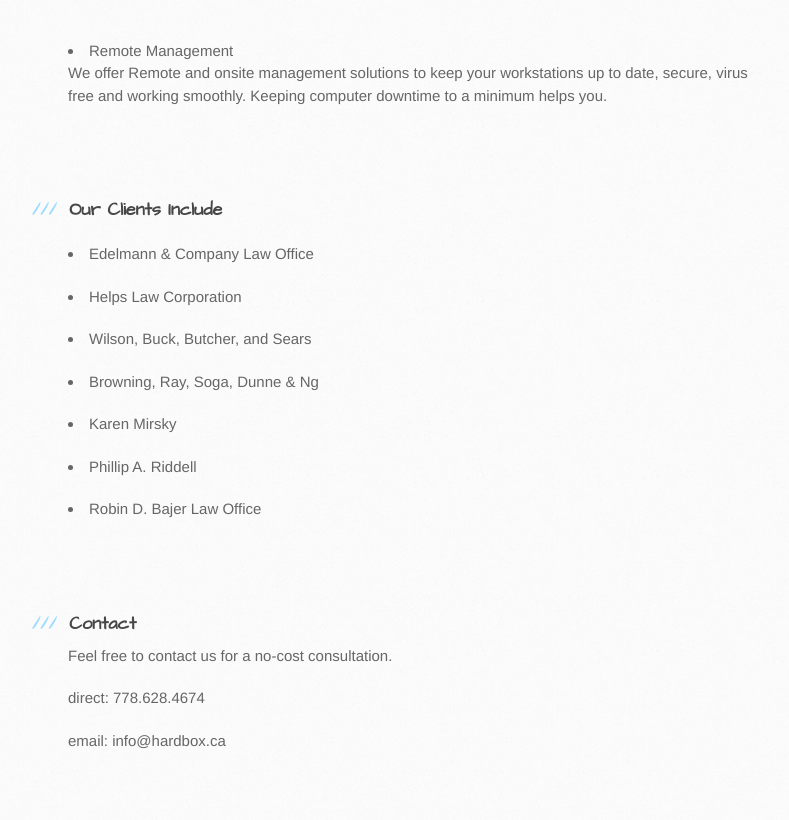
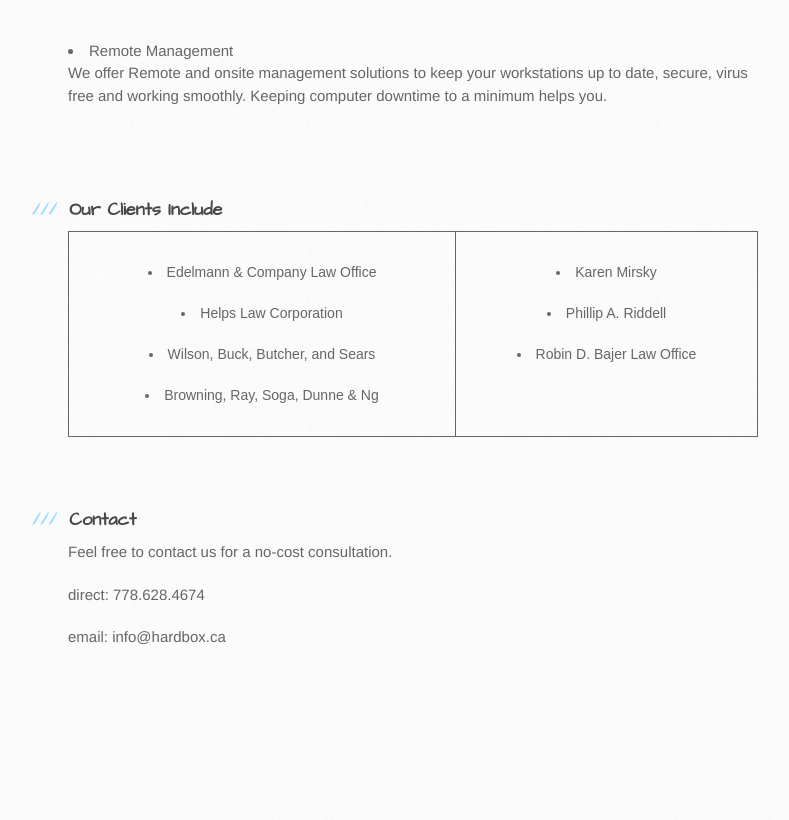
Before and after one commit to hardBox/hardBox.github.io, a plain HTML site: page index.html in a window 1280 px wide. Shown: the part 1076-1896 px from the top of the page, without its empty margins (102-891 px from the left). Drawn offline with Linux system fonts and the light colour scheme.

Commit message:
Update index.html

```diff
--- a/index.html
+++ b/index.html
@@ -71,13 +71,30 @@
 <h3>
 <a name="clients" class="anchor" href="#clients"><span class="octicon octicon-link"></span></a>Our Clients Include</h3>
 
-<p><LI>Edelmann & Company Law Office</LI></p>
+
+<style type="text/css">
+.tg  {border-collapse:collapse;border-spacing:0;}
+.tg td{font-family:Arial, sans-serif;font-size:14px;padding:10px 5px;border-style:solid;border-width:1px;overflow:hidden;word-break:normal;}
+.tg th{font-family:Arial, sans-serif;font-size:14px;font-weight:normal;padding:10px 5px;border-style:solid;border-width:1px;overflow:hidden;word-break:normal;}
+</style>
+<table class="tg">
+  <tr>
+    <th class="tg-031e">
+    <p><LI>Edelmann & Company Law Office</LI></p>
 <p><LI>Helps Law Corporation</LI></p>
 <p><LI>Wilson, Buck, Butcher, and Sears</LI></p>
 <p><LI>Browning, Ray, Soga, Dunne & Ng</LI></p>
-<p><LI>Karen Mirsky</LI></p>
-<p><LI>Phillip A. Riddell</LI></p>
-<p><LI>Robin D. Bajer Law Office</LI></p>
+</th>
+    <th class="tg-031e">
+    <p><LI>Karen Mirsky</LI></p>
+      <p><LI>Phillip A. Riddell</LI></p>
+      <p><LI>Robin D. Bajer Law Office</LI></p>
+
+    </th>
+  </tr>
+</table>
+
+
 
 
 
```
